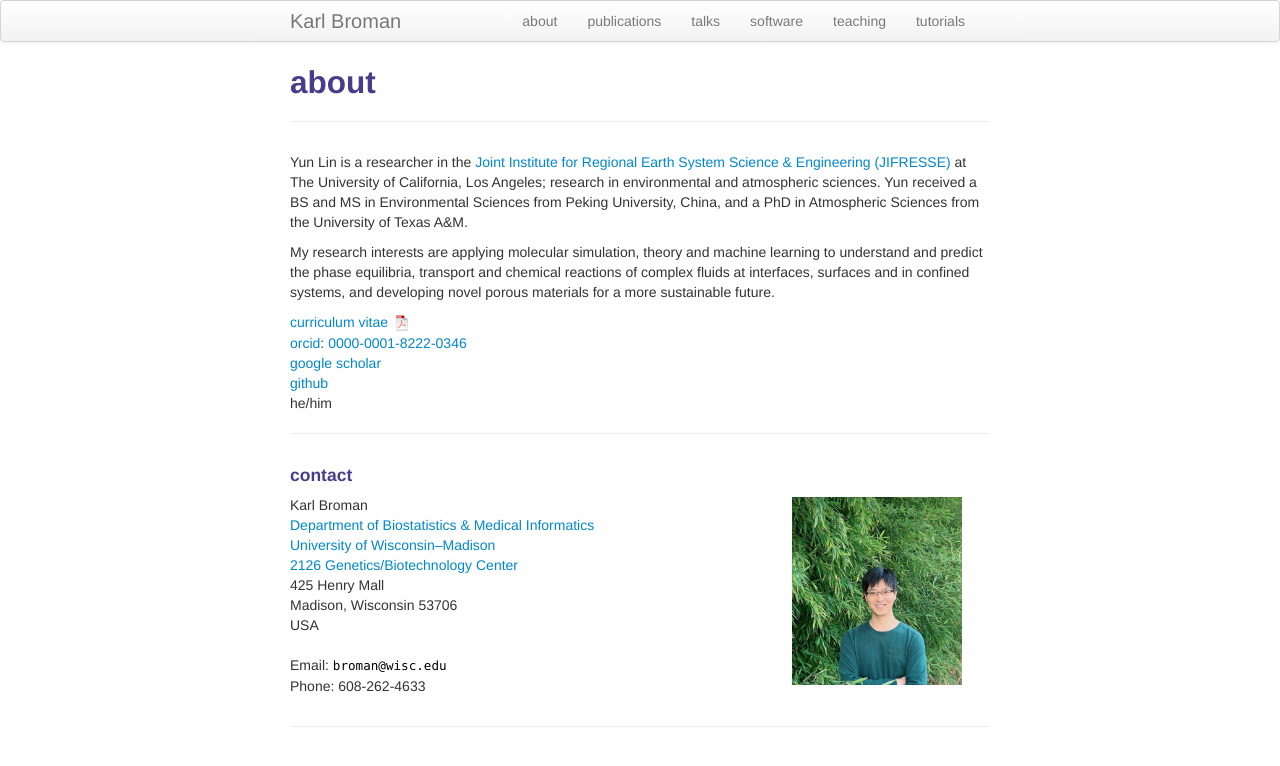
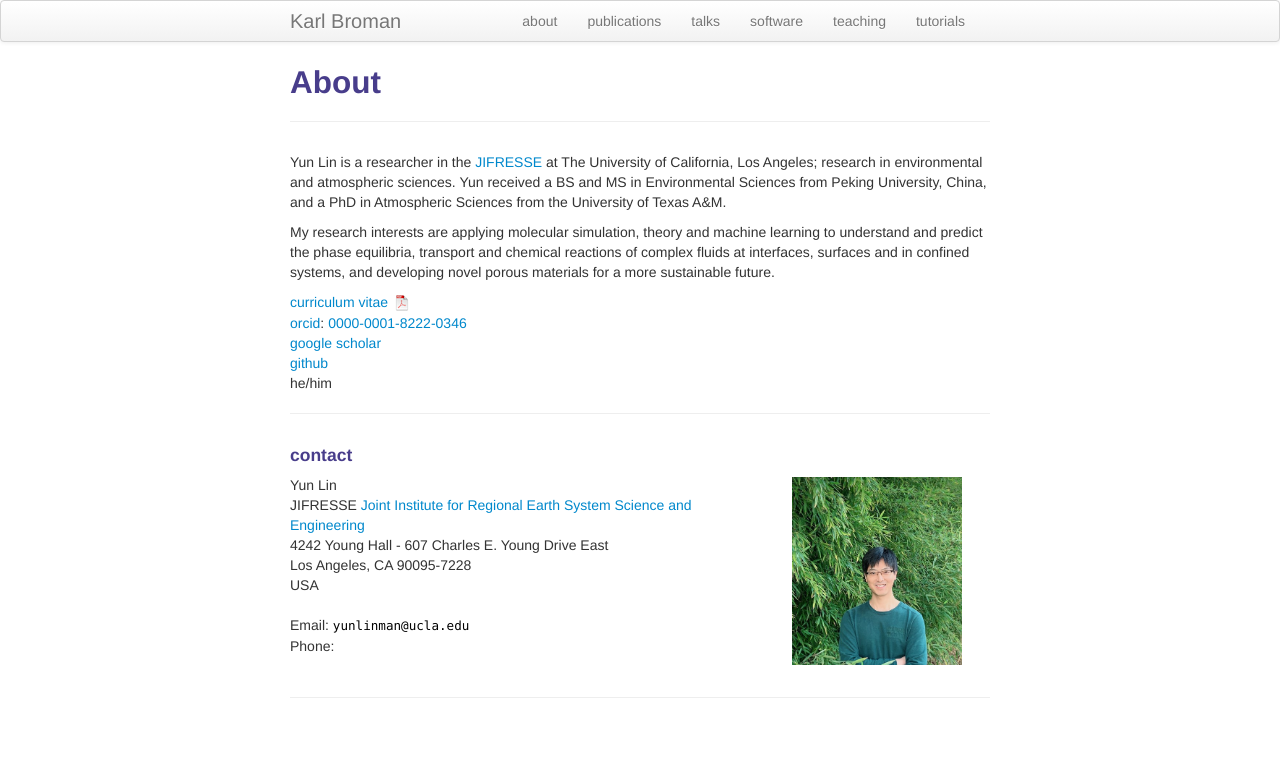
Before and after one commit to nolanylin/nolanyunlin.github.io, a Jekyll site: the page built from about.md, in a window 1280 px wide. Shown: the top 766 px of the page. Built offline with Jekyll 4.4.1, drawn with Linux system fonts in a browser that asks for light colours.

Commit message:
Update about.md

```diff
--- a/about.md
+++ b/about.md
@@ -19,23 +19,22 @@ he/him
 ---
 
 <div class="container">
-<h4><a name="contact"></a>contact</h4>
+<h4><a name="Contact"></a>contact</h4>
 
     <div class="row-fluid">
         <div class="span5">
-            Karl Broman<br/>
-            <a href="https://www.biostat.wisc.edu">Department of Biostatistics &amp; Medical Informatics</a><br/>
-            <a href="https://www.wisc.edu">University of Wisconsin&ndash;Madison</a><br/>
-            <a href="https://map.wisc.edu/s/2tie3nen">2126 Genetics/Biotechnology Center</a><br/>
-            425 Henry Mall<br/>
-            Madison, Wisconsin 53706<br/>
+            Yun Lin<br/>
+            JIFRESSE
+            <a href="https://www.biostat.wisc.edu">Joint Institute for Regional Earth System Science and Engineering</a><br/>
+            4242 Young Hall ‐ 607 Charles E. Young Drive East<br/>
+            Los Angeles, CA 90095‐7228<br/>
             USA<br/><br/>
 
             <div id="hide_email">
-            Email: <code>bro</code><b>I</b><code>man</code><b>don't</b><code>@</code><b>want</b><code></code><b>spam!
-            </b><code></code><b>So</b><code></code><b>please</b><code>wi</code><b>leave
-            </b><code>sc</code><b>me</b><code>.</code><b>alone</b><code>e</code><b>!</b><code>du</code><br/>
-            Phone: 608-262-4633
+            Email: <code>yunlin</code><b>I</b><code>man</code><b>don't</b><code>@</code><b>want</b><code></code><b>spam!
+            </b><code></code><b>So</b><code></code><b>please</b><code>uc</code><b>leave
+            </b><code>la</code><b>me</b><code>.</code><b>alone</b><code>e</code><b>!</b><code>du</code><br/>
+            Phone:
             </div>
         </div>
 
```
Also changed, not shown: other parts of about.md (+2 -2 lines).
